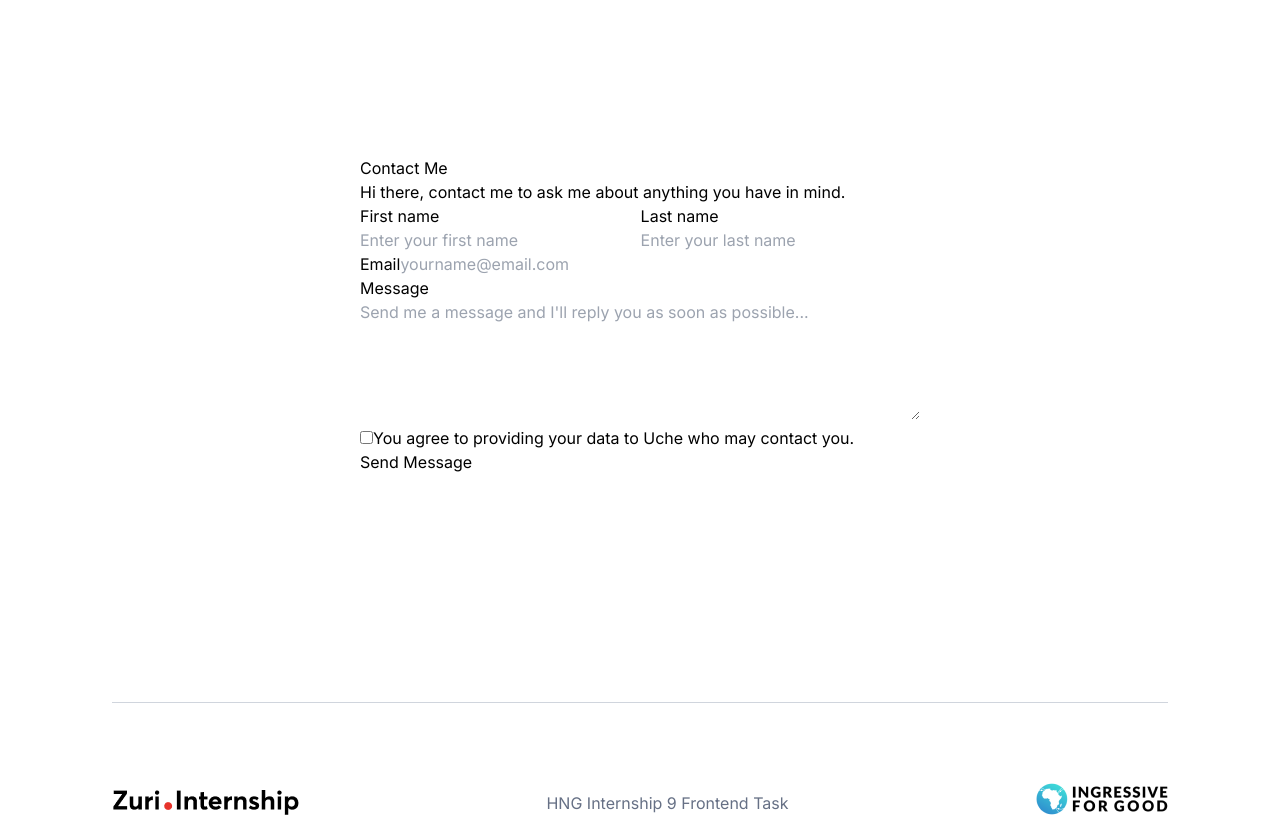
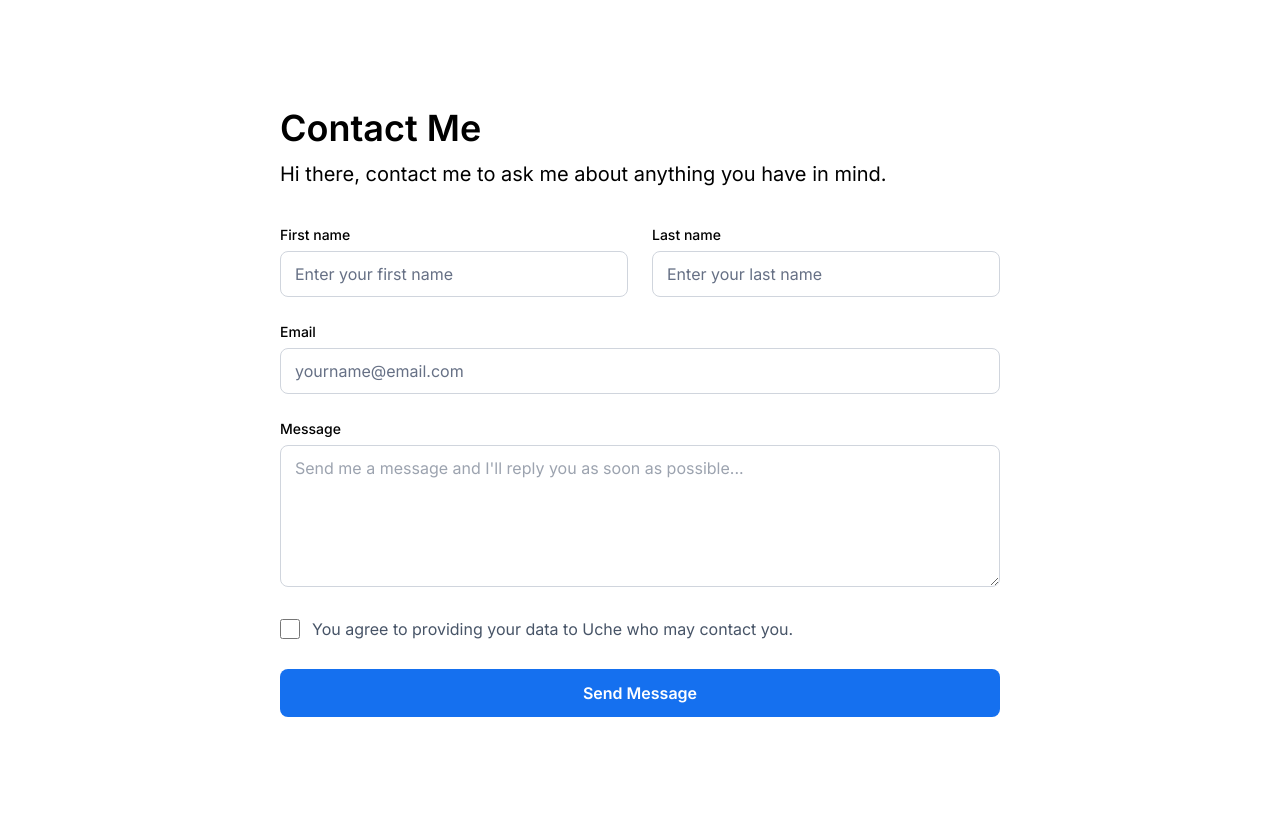
Before and after one commit to Uchechukwu10/hng-stage1, a React (Create React App) app: page /contact in a window 1280 px wide. Shown: the top 817 px of the page. Built offline with nearby package versions, Linux system fonts and the light colour scheme.

Commit message:
style: add styling for contact page desktop view

```diff
--- a/src/App.css
+++ b/src/App.css
@@ -75,8 +75,32 @@ body {
 }
 
 /* Contact */
-.contact {
-  padding: 156px 360px 188px 360px;
+.contact-details {
+  width: 720px;
+}
+.label {
+  font-size: 14px;
+  font-weight: 500;
+  display: block;
+  margin-bottom: 6px;
+}
+.contact input::placeholder {
+  font-size: 16px;
+  color: #667085;;
+}
+input[type=text], input[type=email], textarea {
+  padding: 10px 0 10px 14px;
+  border: 1px solid #D0D5DD;
+  border-radius: 8px;
+  width: 100%;
+}
+input[type=checkbox] {
+  width: 20px;
+  height: 20px;
+}
+.contact-submit {
+  background-color: #1570EF;
+  border-radius: 8px;
 }
 
 @media only screen and (max-width: 900px) {
--- a/src/components/Footer.js
+++ b/src/components/Footer.js
@@ -4,7 +4,7 @@ import zuri from '../images/zuri-logo.png';
 
 const Footer = () => {
   return (
-    <div className='footer block mt-10 mb-16 mx-5 md:mx-28 py-6 md:pt-12 md:pb-4'>
+    <div className='footer block mt-5 mb-8 mx-5 md:mx-28 py-6 md:pt-6 md:pb-4'>
         <div className='flex flex-col md:flex-row md:justify-between items-start md:items-end gap-4 md:gap-0 h-16'>
             <img src={zuri} alt='Zuri Logo'/>
             <span className='footer-text'>HNG Internship 9 Frontend Task</span>
--- a/src/pages/Contact.js
+++ b/src/pages/Contact.js
@@ -7,34 +7,38 @@ const Contact = () => {
     alert(window.innerHeight);
   }
   return (
-    <div className='contact'>
-      <h2>Contact Me</h2>
-      <p>Hi there, contact me to ask me about anything you have in mind.</p>
-      <form onSubmit={handleSubmit}>
-        <div className='flex'>
-            <span className='w-fit'>
-              <label htmlFor='first_name'>First name</label>
+    <div className='contact flex justify-center pt-24 pb-28 px-12'>
+      <div className='contact-details'>
+        <section className='contact-header w-fit'>
+          <h2 className='text-4xl font-semibold my-3'>Contact Me</h2>
+          <p className='text-xl my-3'>Hi there, contact me to ask me about anything you have in mind.</p>
+        </section>
+        <form onSubmit={handleSubmit} className='w-full my-6'>
+          <div className='flex py-3 gap-6'>
+              <span className='w-1/2'>
+                <label htmlFor='first_name' className='label'>First name</label>
                 <input type='text' id='first_name' name='first_name' placeholder='Enter your first name' />
               </span>
-            <span className='w-fit'>
-              <label htmlFor='last_name'>Last name</label>
+              <span className='w-1/2'>
+                <label htmlFor='last_name' className='label'>Last name</label>
                 <input type='text' id='last_name' name='last_name' placeholder='Enter your last name' />
               </span>
           </div>
-        <div>
-            <label htmlFor='last_name'>Email</label>
+          <div className='py-3'>
+              <label htmlFor='last_name' className='label'>Email</label>
               <input type='email' id='email' name='email' placeholder='yourname@email.com' />
           </div>
-        <div>
-            <label htmlFor='message'>Message</label>
+          <div className='py-3'>
+              <label htmlFor='message' className='label'>Message</label>
               <textarea id='message' name='message' placeholder="Send me a message and I'll reply you as soon as possible..." rows='5' className='w-full'/>
           </div>
-        <div>
-            <input type='checkbox' id='agreement'/>
-            <label htmlFor='agreement'>You agree to providing your data to Uche who may contact you.</label>
+          <div className='py-3 flex items-center'>
+              <input type='checkbox' id='agreement' className='mr-3'/>
+              <label htmlFor='agreement' style={{color: '#475467'}}>You agree to providing your data to Uche who may contact you.</label>
           </div>
-        <button id='btn__submit' className='btn-submit' type='submit'>Send Message</button>
+          <button id='btn__submit' className='contact-submit text-base font-semibold text-white w-full py-3 my-4' type='submit'>Send Message</button>
         </form>
+      </div>
     </div>
   )
 }
```
Lines whose indentation alone changed are shown as unchanged.
